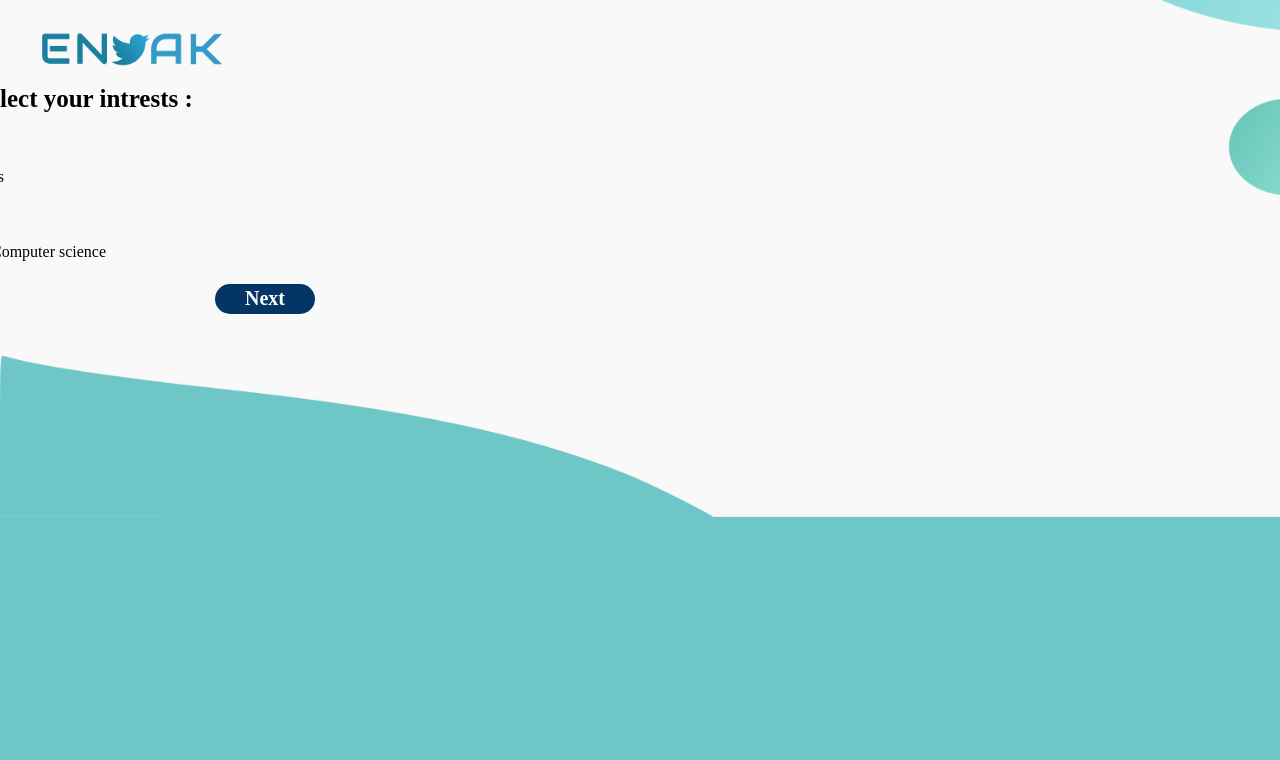
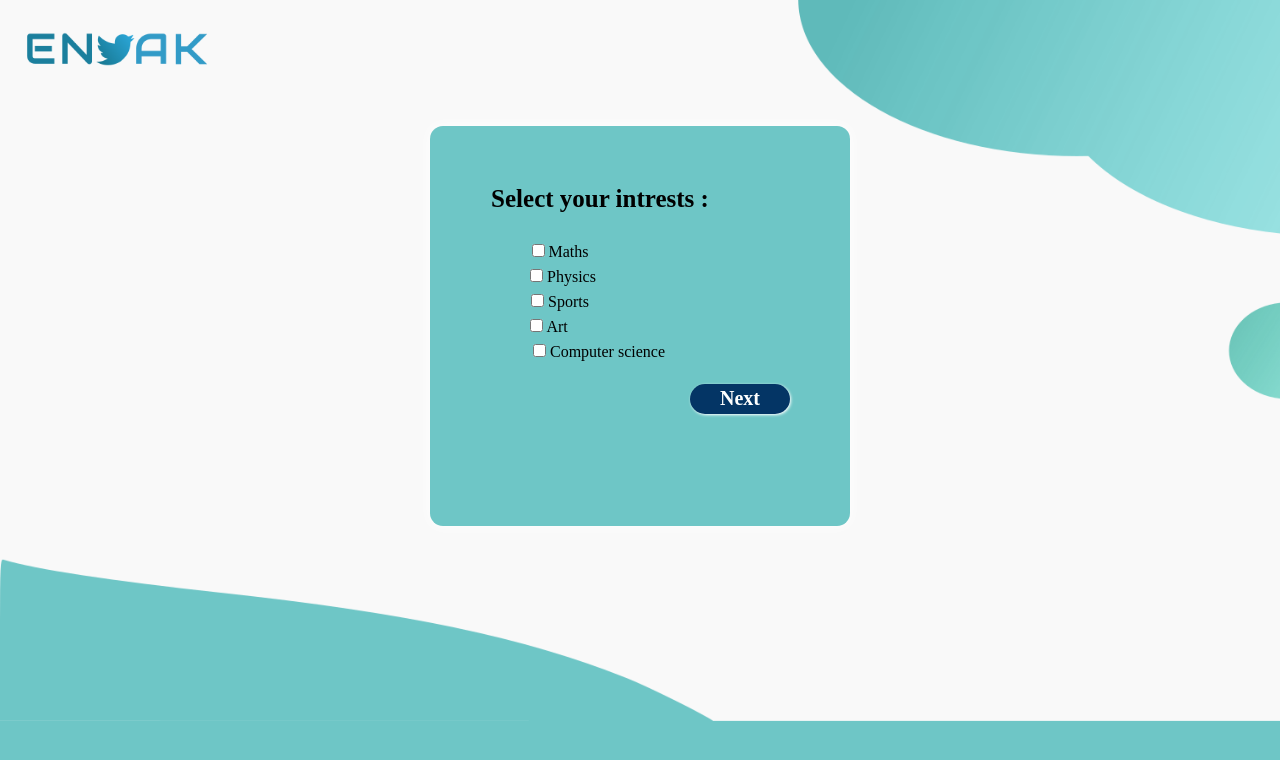
Before and after one commit to IlhamOukassou/Technlogie, a PHP site: page /interets.html in a window 1280 px wide. Shown: the top 760 px of the page. Run offline with PHP 8.4, Linux system fonts and the light colour scheme.

Commit message:
un bon positionement de backg

```diff
--- a/Login.css
+++ b/Login.css
@@ -9,7 +9,7 @@ body
 	/*background-image: url("bg.jpg");*/
 	background-image: url("BACK.PNG");
 	background-repeat: no-repeat;
-	background-position: center;
+
 	background-size: cover;
 	background-color: #6ec6c6ff;
 	font-family: 'Candara Light' ,'sans-serif';
--- a/interets.html
+++ b/interets.html
@@ -69,8 +69,9 @@
 	</style>
 </head>
 <body>
-	<div class="col-6">
-		<img src="logo.png" alt="ENSAK" class="logo" width="70%">
+	<img src="logo.png" alt="ENSAK" class="logo">
+	<div class="conteneur">
+
 
 		<form method="POST" action="interets.php">
 			<label>Select your intrests :</label> <br>
```
